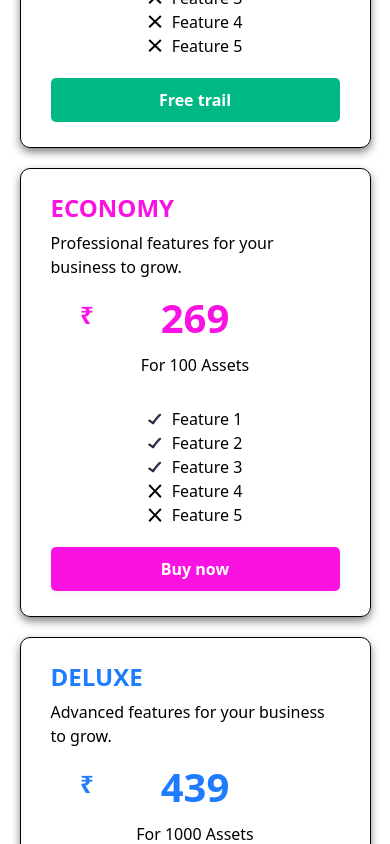
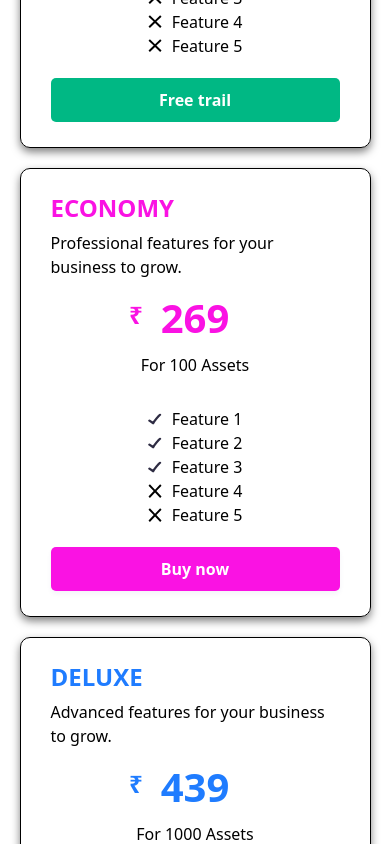
Before and after one commit to bhadri01/tas10, a React (Vite) app: page /pricing in a window 390 px wide. Shown: the part 655-1499 px from the top of the page. Built offline with nearby package versions, Linux system fonts and the light colour scheme.

Commit message:
style: Update pricing page styles for responsive design

```diff
--- a/src/styles/pricing.scss
+++ b/src/styles/pricing.scss
@@ -170,6 +170,12 @@
             .card {
                 width: 90%;
                 margin: 10px auto;
+
+                h1 {
+                    span {
+                        left: 64px;
+                    }
+                }
             }
         }
     }
```
